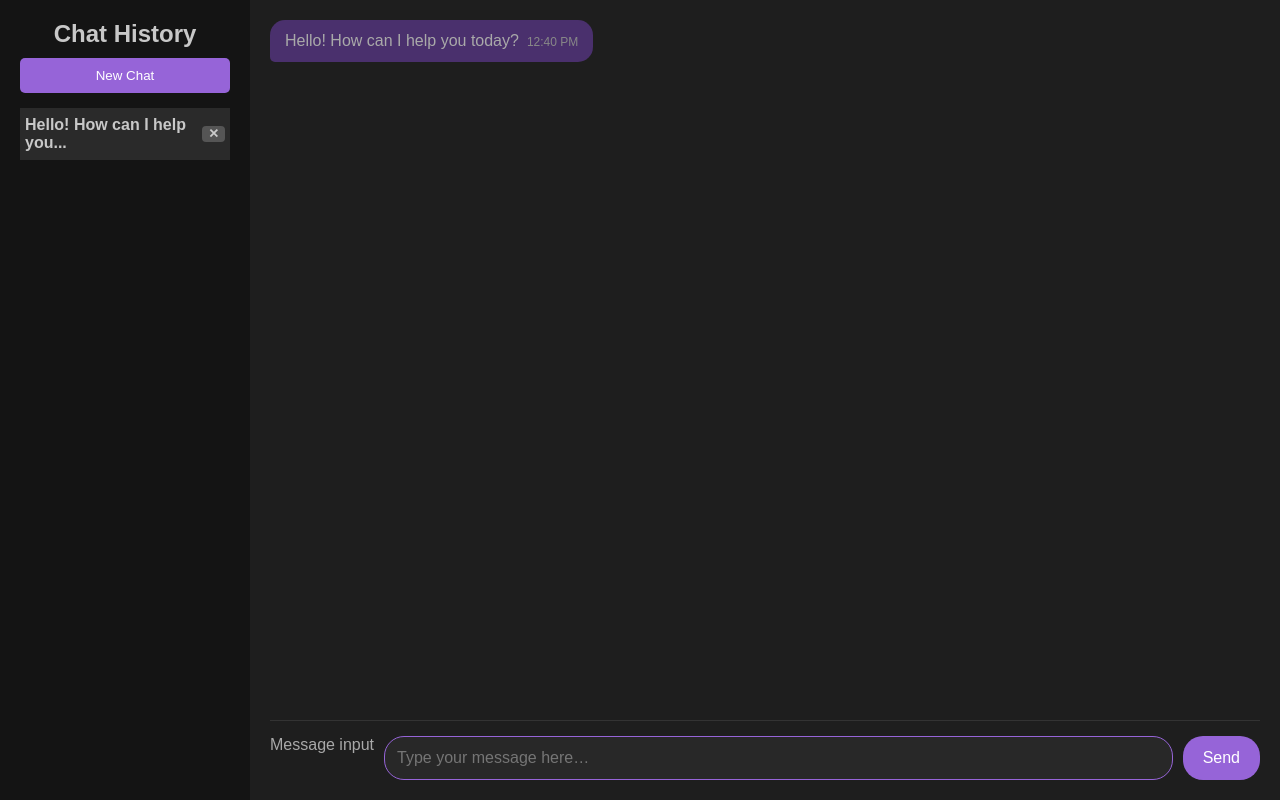
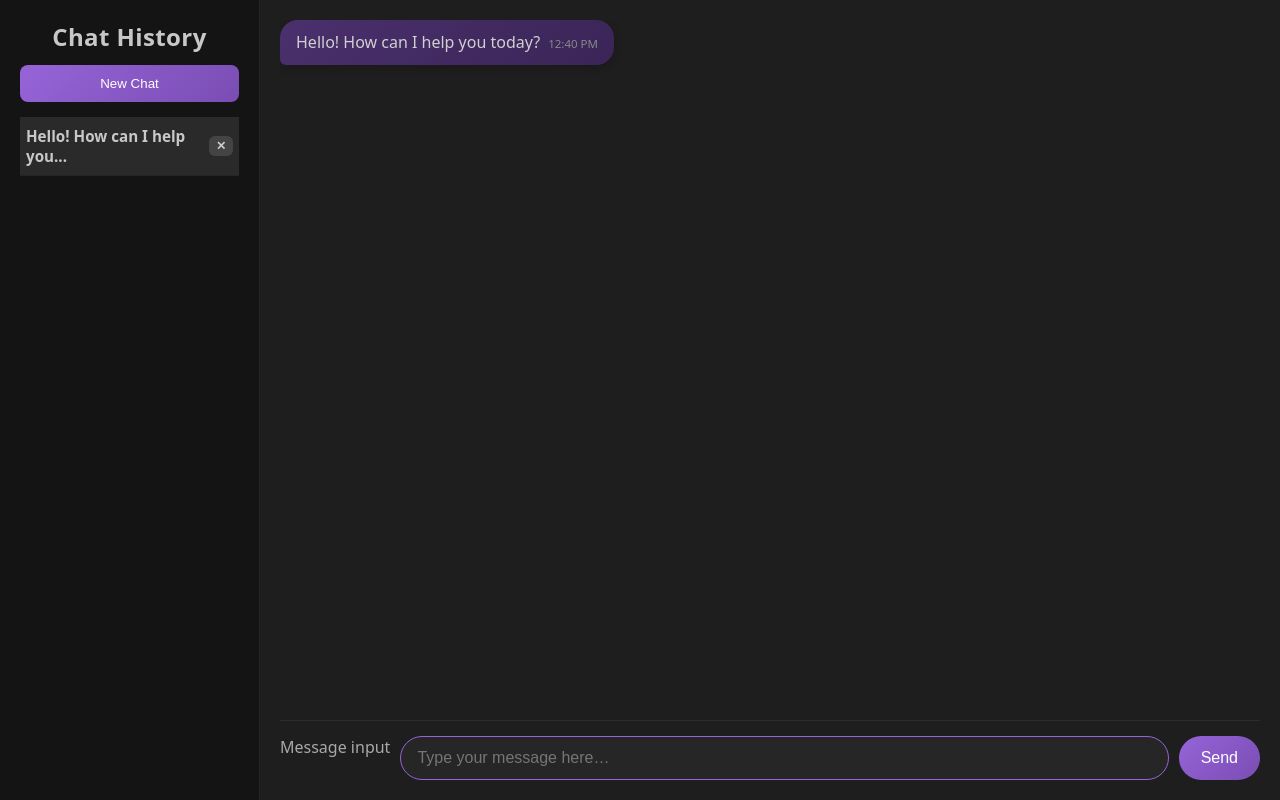
Before and after one commit to MALIBALAJI95/Web-scraping-JAVA, an Electron app: page fornt/index.html in a window 1280 px wide. Drawn offline with Linux system fonts and the light colour scheme.

Commit message:
new update-css

```diff
--- a/fornt/style.css
+++ b/fornt/style.css
@@ -1,106 +1,100 @@
 body {
-    font-family: sans-serif;
+    font-family: system-ui, -apple-system, BlinkMacSystemFont, "Segoe UI", sans-serif;
     margin: 0;
-    background-color: #1E1E1E; /* Matte Black */
+    background-color: #1E1E1E;
     color: #A9A9A9;
     display: flex;
-    height: 100vh; /* Ensure body takes full viewport height */
-    overflow: hidden; /* Prevent body scrollbars if container fits */
+    height: 100vh;
+    overflow: hidden;
 }
 
 .container {
     display: flex;
     width: 100%;
-    height: 100%; /* Make container fill body */
+    height: 100%;
 }
 
 .history-sidebar {
     background-color: #141414;
     color: #C8C8C8;
-    width: 250px; /* Slightly wider for button */
+    width: 260px;
     padding: 20px;
     box-sizing: border-box;
     display: flex;
-    flex-direction: column; /* Stack elements vertically */
-    flex-shrink: 0; /* Prevent sidebar from shrinking */
+    flex-direction: column;
+    flex-shrink: 0;
+    border-right: 1px solid #222;
 }
 
 .history-sidebar h2 {
-    margin-top: 0;
-    margin-bottom: 10px;
+    margin: 0 0 12px 0;
     text-align: center;
+    font-weight: 600;
+    letter-spacing: 0.4px;
 }
 
 #new-chat-button {
-    background-color: #9664D8; /* Purple accent */
+    background: linear-gradient(135deg, #9664D8, #7a4db3);
     color: white;
     border: none;
-    padding: 10px 15px;
-    border-radius: 5px;
+    padding: 11px 15px;
+    border-radius: 8px;
     cursor: pointer;
-    margin-bottom: 15px; /* Space below button */
-    width: 100%; /* Make button full width of sidebar padding */
-    box-sizing: border-box;
+    margin-bottom: 15px;
+    width: 100%;
+    font-weight: 500;
+    transition: transform 0.15s ease, box-shadow 0.15s ease;
+}
+
+#new-chat-button:hover {
+    transform: translateY(-1px);
+    box-shadow: 0 6px 18px rgba(150, 100, 216, 0.35);
 }
 
 .history-sidebar ul {
     list-style: none;
     padding: 0;
     margin: 0;
-    overflow-y: auto; /* Allow history list to scroll if needed */
-    flex-grow: 1; /* Allow list to take remaining space */
+    overflow-y: auto;
+    flex-grow: 1;
 }
 
 .history-sidebar li {
-    padding: 8px 5px; /* Adjust padding */
+    padding: 9px 6px;
     cursor: pointer;
-    border-bottom: 1px solid #282828; /* Separator line */
-    display: flex; /* Use flexbox to align text and button */
-    justify-content: space-between; /* Push text and button apart */
-    align-items: center; /* Vertically align items */
-    word-break: break-word; /* Prevent long chat names from overflowing */
-}
-
-.history-sidebar li:last-child {
-    border-bottom: none; /* Remove border from last item */
+    border-bottom: 1px solid #252525;
+    display: flex;
+    justify-content: space-between;
+    align-items: center;
+    transition: background-color 0.15s ease;
 }
 
 .history-sidebar li:hover {
-    background-color: #282828; /* Highlight on hover */
+    background-color: #262626;
 }
 
-/* Style for the chat title span (to control its width) */
 .chat-title {
-    flex-grow: 1; /* Allow title to take available space */
-    margin-right: 5px; /* Space between title and delete button */
-    /* Optional: Add text-overflow if needed for very long titles */
-    /* overflow: hidden; */
-    /* text-overflow: ellipsis; */
-    /* white-space: nowrap; */
+    flex-grow: 1;
+    margin-right: 6px;
+    font-size: 0.95em;
 }
 
-
-/* Style for the delete button */
 .delete-chat-button {
-    background-color: #555; /* Dark grey background */
-    color: #ccc; /* Light grey text */
+    background-color: #444;
+    color: #ccc;
     border: none;
-    border-radius: 4px; /* Slightly rounded */
-    padding: 2px 6px; /* Small padding */
-    font-size: 0.8em; /* Smaller font */
+    border-radius: 6px;
+    padding: 3px 7px;
+    font-size: 0.75em;
     font-weight: bold;
     cursor: pointer;
-    line-height: 1; /* Ensure text fits vertically */
-    margin-left: 5px; /* Space between text and button */
-    flex-shrink: 0; /* Prevent button from shrinking */
+    transition: background-color 0.15s ease, color 0.15s ease;
 }
 
 .delete-chat-button:hover {
-    background-color: #dc3545; /* Red background on hover */
+    background-color: #dc3545;
     color: white;
 }
-/* End of Delete Button Style */
-
 
 .chat-area {
     flex-grow: 1;
@@ -108,36 +102,37 @@ body {
     flex-direction: column;
     padding: 20px;
     box-sizing: border-box;
-    background-color: #1E1E1E; /* Ensure chat area background */
-    height: 100%; /* Make chat area fill container height */
-    overflow: hidden; /* Prevent chat area scrollbars, handle scrolling inside */
+    background-color: #1E1E1E;
+    height: 100%;
+    overflow: hidden;
 }
 
-#chat-messages { /* Renamed from .chat-messages to match ID */
+#chat-messages {
     flex-grow: 1;
-    overflow-y: auto; /* Autoscroll will happen here */
-    padding-bottom: 10px; /* Space at the bottom */
-    display: flex; /* Enable flexbox for message alignment */
-    flex-direction: column; /* Messages stack vertically */
+    overflow-y: auto;
+    padding-bottom: 12px;
+    display: flex;
+    flex-direction: column;
+    gap: 6px;
 }
-
 
 .message-container {
     display: flex;
     width: 100%;
-    margin-bottom: 10px;
+    animation: fadeIn 0.15s ease-out;
 }
 
 .message {
     background-color: #282828;
-    color: #A9A9A9;
-    padding: 10px 15px; /* Slightly more padding */
-    border-radius: 15px; /* More rounded corners */
+    color: #D0D0D0;
+    padding: 11px 16px;
+    border-radius: 18px;
     width: fit-content;
     max-width: 70%;
     white-space: pre-wrap;
     word-break: break-word;
-    line-height: 1.4; /* Improve readability */
+    line-height: 1.45;
+    box-shadow: 0 2px 8px rgba(0,0,0,0.2);
 }
 
 .bot-message-container {
@@ -145,8 +140,8 @@ body {
 }
 
 .bot-message {
-    background-color: #4A306D; /* Purple accent */
-    border-bottom-left-radius: 5px; /* Slightly different rounding for bot */
+    background: linear-gradient(135deg, #4A306D, #3b2557);
+    border-bottom-left-radius: 6px;
 }
 
 .user-message-container {
@@ -154,60 +149,88 @@ body {
 }
 
 .user-message {
-    background-color: #333; /* Slightly lighter grey for user */
-    border-bottom-right-radius: 5px; /* Slightly different rounding for user */
-}
-
-.message-with-time {
-    /* Removed display:flex and flex-direction:column - let content flow normally */
+    background-color: #333;
+    border-bottom-right-radius: 6px;
 }
 
 .message-time {
-    font-size: 0.75em; /* Smaller time */
-    color: #888; /* Dimmer time color */
-    /* align-self: flex-end; NO LONGER NEEDED */
-    margin-top: 3px; /* Less space above time */
-    margin-left: 8px; /* Space between message text and time */
-    display: inline-block; /* Keep time on the same line if space allows */
+    font-size: 0.72em;
+    color: #888;
+    margin-left: 8px;
+    display: inline-block;
 }
 
 .input-area {
     display: flex;
     gap: 10px;
-    padding-top: 15px; /* Add some space above input */
-    border-top: 1px solid #333; /* Separator line */
-    flex-shrink: 0; /* Prevent input area from shrinking */
+    padding-top: 15px;
+    border-top: 1px solid #2c2c2c;
+    flex-shrink: 0;
 }
 
 #message-input {
     flex-grow: 1;
-    padding: 12px; /* Larger padding */
+    padding: 12px 16px;
     border: 1px solid #9664D8;
-    border-radius: 20px; /* Pill shape */
-    background-color: #282828;
-    color: #A9A9A9;
+    border-radius: 24px;
+    background-color: #262626;
+    color: #E0E0E0;
     font-size: 1em;
+    outline: none;
+    transition: box-shadow 0.15s ease, border-color 0.15s ease;
+}
+
+#message-input:focus {
+    border-color: #b48cff;
+    box-shadow: 0 0 0 2px rgba(150, 100, 216, 0.25);
 }
 
 #send-button {
-    background-color: #9664D8;
+    background: linear-gradient(135deg, #9664D8, #7a4db3);
     color: white;
     border: none;
-    padding: 10px 20px; /* Wider button */
-    border-radius: 20px; /* Pill shape */
+    padding: 10px 22px;
+    border-radius: 24px;
     cursor: pointer;
     font-size: 1em;
+    font-weight: 500;
+    transition: transform 0.15s ease, box-shadow 0.15s ease;
 }
 
 #send-button:hover {
-    background-color: #7a4db3; /* Darker purple on hover */
+    transform: translateY(-1px);
+    box-shadow: 0 6px 18px rgba(150, 100, 216, 0.35);
 }
 
-/* ++ Style for the Thinking Indicator ++ */
 .thinking-indicator .message {
     font-style: italic;
-    color: #b0b0b0; /* Slightly lighter grey */
-    background-color: #3a2657; /* Slightly different purple */
-    padding: 8px 12px; /* Slightly smaller padding */
+    color: #c2b3d6;
+    background-color: #3a2657;
 }
-/* ++ End of Thinking Indicator Style ++ */
+
+#chat-messages::-webkit-scrollbar,
+.history-sidebar ul::-webkit-scrollbar {
+    width: 6px;
+}
+
+#chat-messages::-webkit-scrollbar-thumb,
+.history-sidebar ul::-webkit-scrollbar-thumb {
+    background-color: #444;
+    border-radius: 4px;
+}
+
+#chat-messages::-webkit-scrollbar-track,
+.history-sidebar ul::-webkit-scrollbar-track {
+    background-color: transparent;
+}
+
+@keyframes fadeIn {
+    from {
+        opacity: 0;
+        transform: translateY(4px);
+    }
+    to {
+        opacity: 1;
+        transform: translateY(0);
+    }
+}
```
